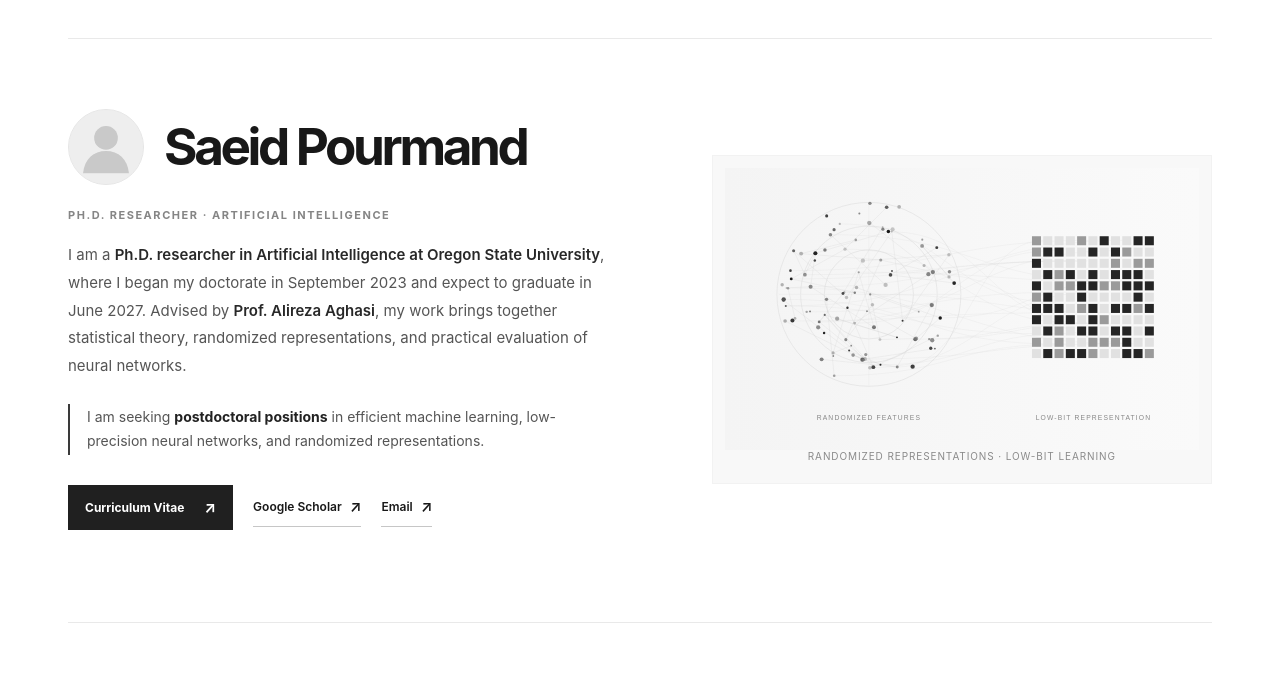
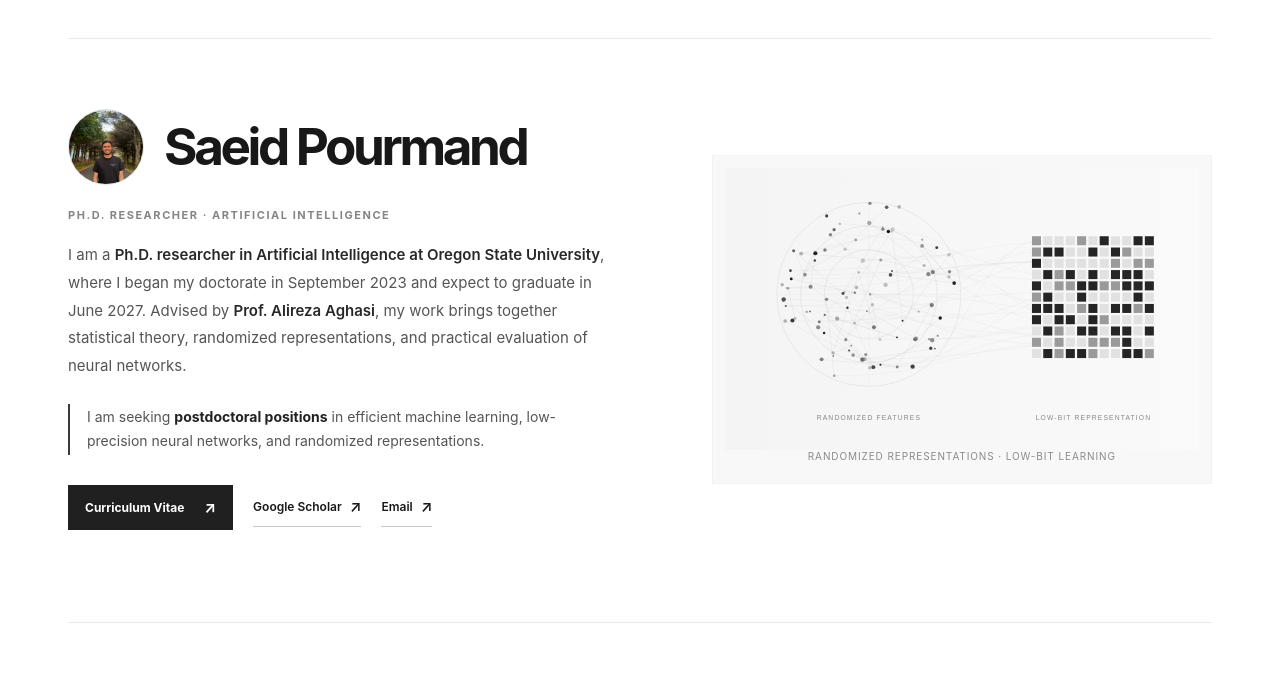
Before and after one commit to pourmands/pourmands.github.io, a plain HTML site: page index.html in a window 1280 px wide. Shown: the part 73-767 px from the top of the page. Drawn offline with Linux system fonts and the light colour scheme.

Commit message:
Update index.html

```diff
--- a/index.html
+++ b/index.html
@@ -25,7 +25,7 @@
         <div class="hero-copy">
           <div class="identity">
             <!-- To add a real portrait, replace assets/photo-placeholder.svg with your photo and update src below. -->
-            <img class="portrait" src="assets/photo-placeholder.svg" alt="Photo placeholder for Saeid Pourmand" width="78" height="78">
+            <img class="portrait" src="assets/profile.jpg" alt="Photo of Saeid Pourmand" width="78" height="78">
             <h1 id="hero-title">Saeid Pourmand</h1>
           </div>
           <p class="eyebrow">Ph.D. researcher · Artificial Intelligence</p>
```
